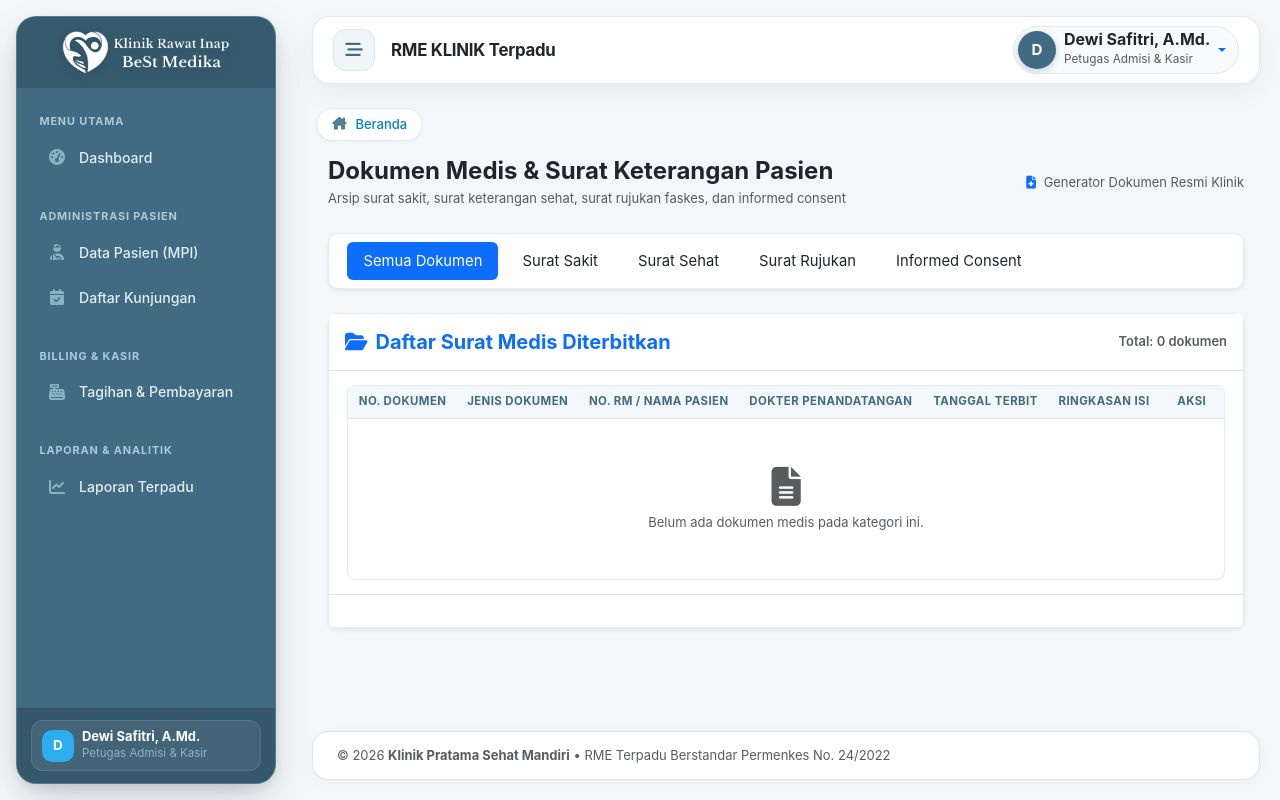
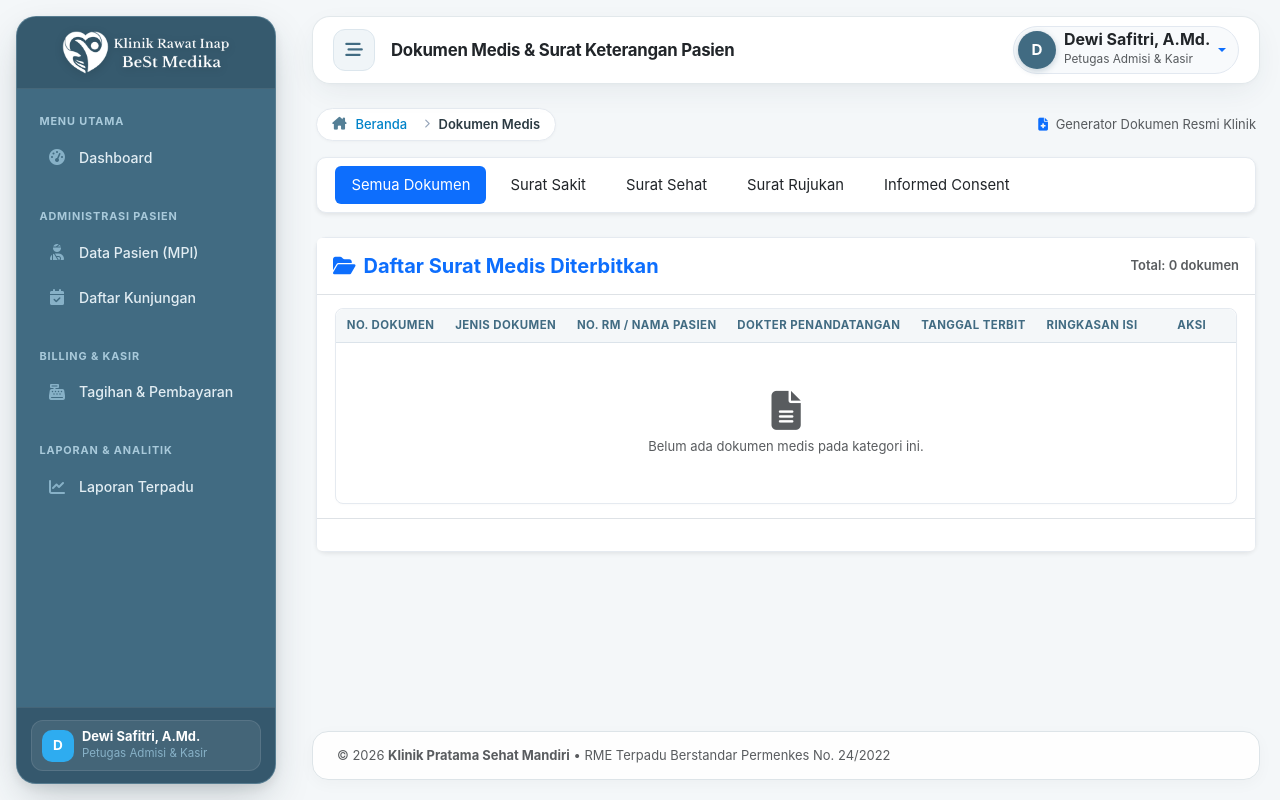
Before and after one commit to ardhikaxx/rme-klinik, a Laravel app: page /documents in a window 1280 px wide. Run offline with Laravel 12, Linux system fonts and the light colour scheme; a user stored in the database is signed in; data comes from the database, SQL or seed files in the repository; data that the repository does not hold is empty; parts of the project's set-up code (start-up, migrations or seed data) failed here and were passed over; some libraries are stand-ins or nearby versions.

Commit message:
feat: implementasi breadcrumb dan padding tabel pada arsip dokumen medis

```diff
--- a/resources/views/documents/index.blade.php
+++ b/resources/views/documents/index.blade.php
@@ -1,18 +1,20 @@
 @extends('layouts.app')
 
 @section('title', 'Daftar Dokumen & Surat Medis Pasien')
+@section('page_title', 'Dokumen Medis & Surat Keterangan Pasien')
+
+@section('breadcrumb')
+    <li class="breadcrumb-item active" aria-current="page">Dokumen Medis</li>
+@endsection
+
+@section('page_actions')
+    <div class="text-muted small">
+        <i class="fas fa-file-medical me-1 text-primary"></i> Generator Dokumen Resmi Klinik
+    </div>
+@endsection
 
 @section('content')
-<div class="container-fluid">
-    <div class="d-flex align-items-center justify-content-between mb-4">
-        <div>
-            <h4 class="mb-1 text-dark fw-bold">Dokumen Medis & Surat Keterangan Pasien</h4>
-            <p class="text-muted small mb-0">Arsip surat sakit, surat keterangan sehat, surat rujukan faskes, dan informed consent</p>
-        </div>
-        <div class="text-muted small">
-            <i class="fas fa-file-medical me-1 text-primary"></i> Generator Dokumen Resmi Klinik
-        </div>
-    </div>
+<div class="container-fluid p-0">
 
     <!-- Filter Type Tabs -->
     <div class="card border-0 shadow-sm mb-4">
```
